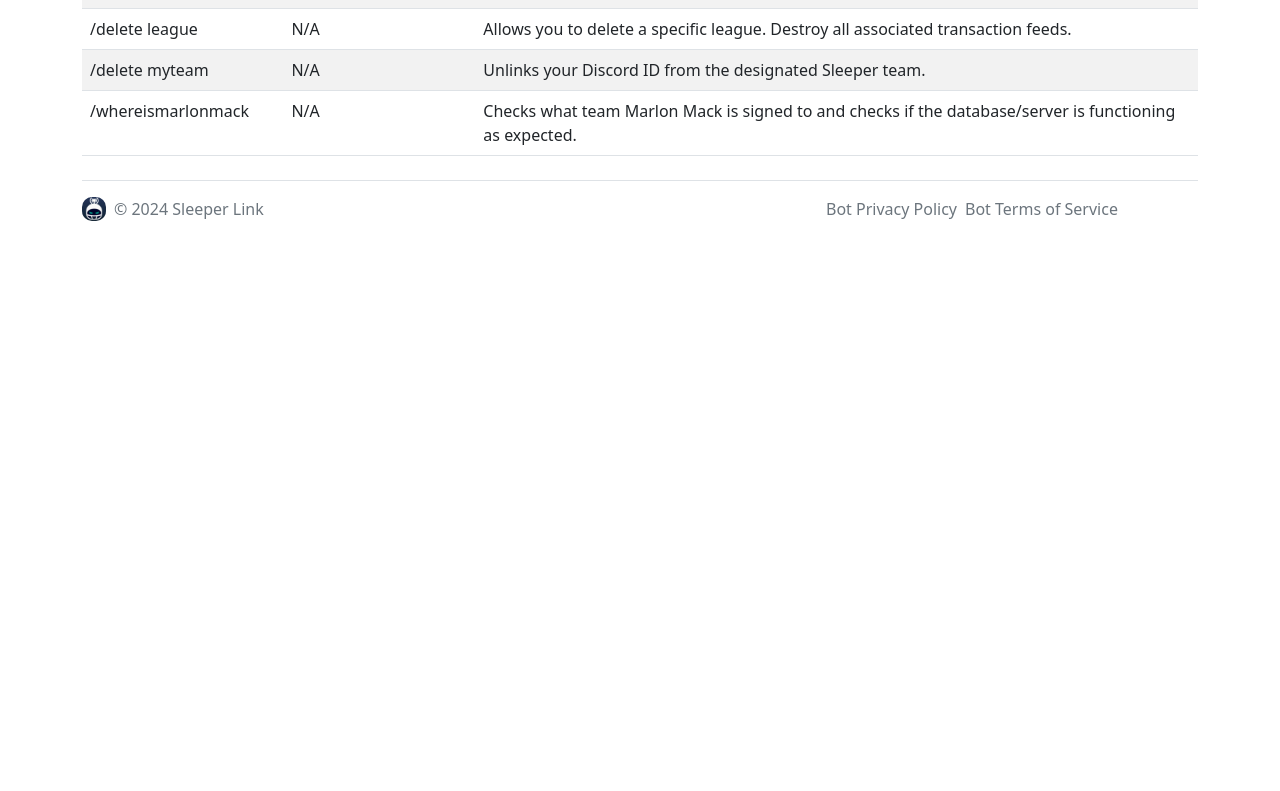
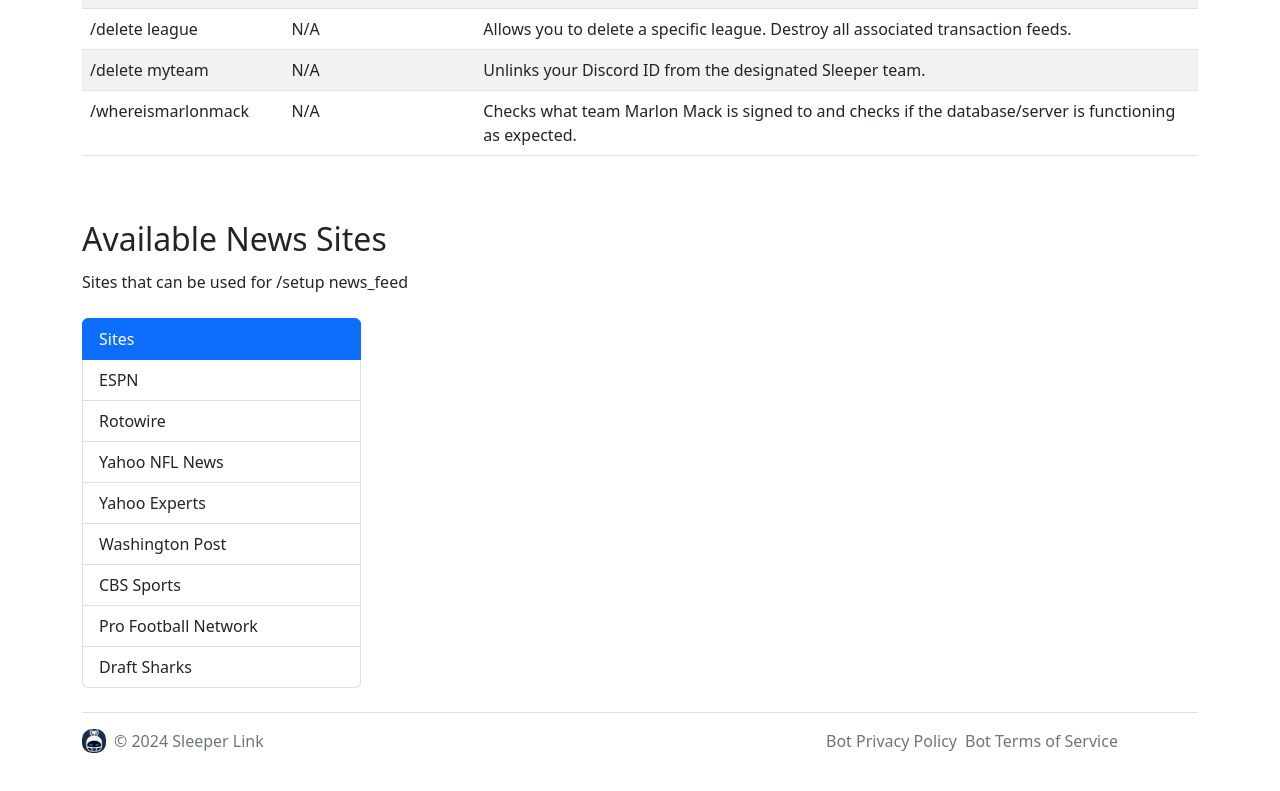
Before and after one commit to EvilDrPorkChop/SleeperLink, a plain HTML site: page commands.html in a window 1280 px wide. Shown: the part 1310-2101 px from the top of the page. Before the commit the page ends 1571 px from the top, so only its background shows below. Drawn offline with nearby package versions, Linux system fonts and the light colour scheme.

Commit message:
Added News Site Option List

```diff
--- a/commands.html
+++ b/commands.html
@@ -167,6 +167,20 @@
                 </tr>
             </tbody>
         </table>
+
+        <h2 class="pt-5 pb-1">Available News Sites</h2>
+        <p class="pb-2">Sites that can be used for /setup news_feed</p>
+        <ul class="list-group col-md-3">
+            <li class="list-group-item active">Sites</li>
+            <li class="list-group-item">ESPN</li>
+            <li class="list-group-item">Rotowire</li>
+            <li class="list-group-item">Yahoo NFL News</li>
+            <li class="list-group-item">Yahoo Experts</li>
+            <li class="list-group-item">Washington Post</li>
+            <li class="list-group-item">CBS Sports</li>
+            <li class="list-group-item">Pro Football Network</li>
+            <li class="list-group-item">Draft Sharks</li>
+        </ul>
         </div>
     </main>
     <div class="container">
```
